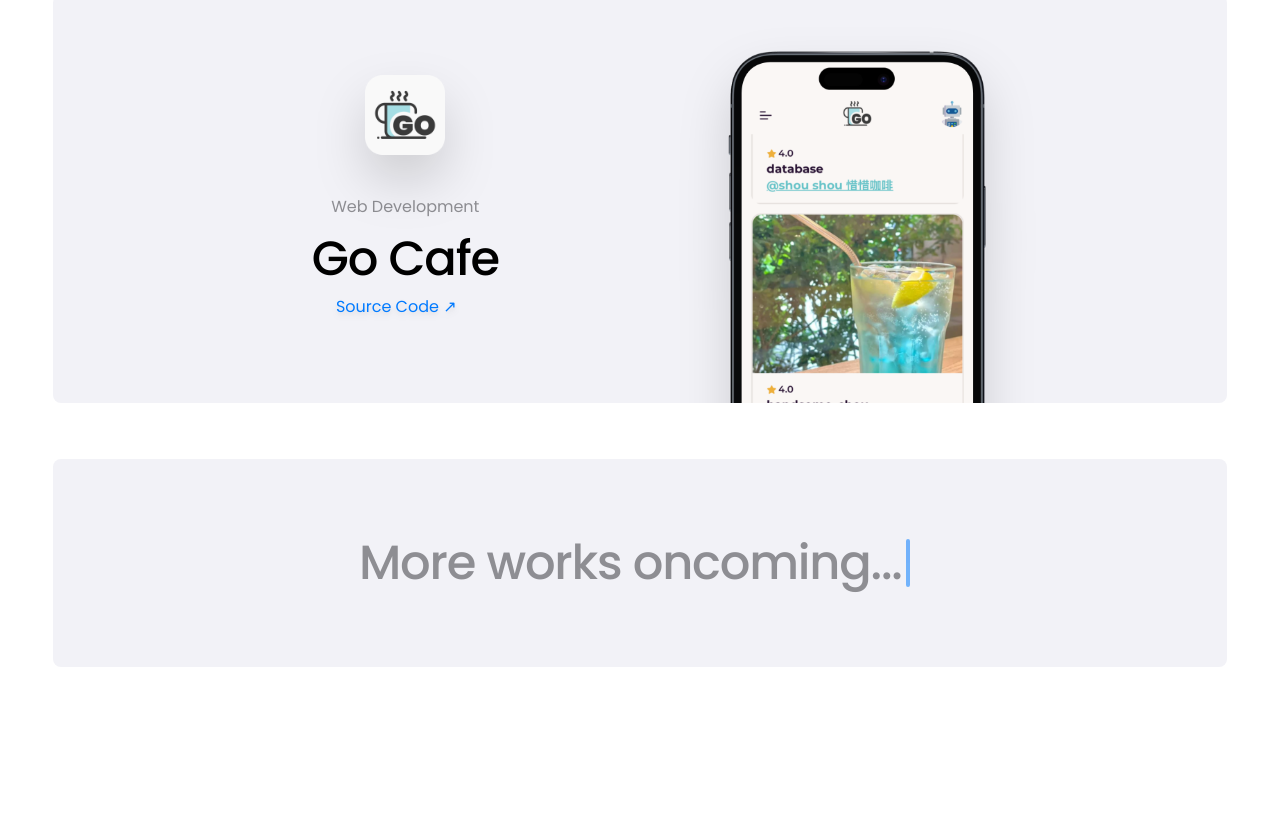
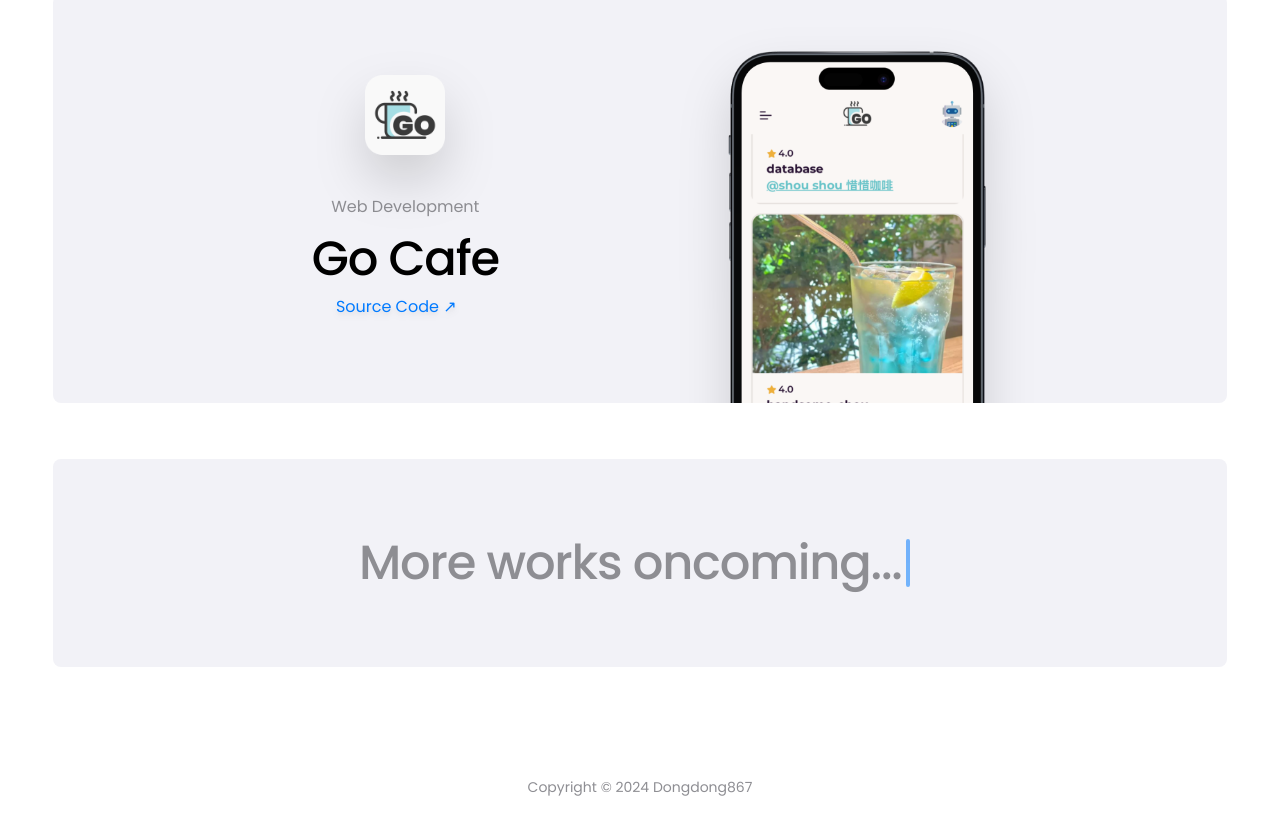
Before and after one commit to dongdong867/dongdong867.dev, a Next.js app: page /works in a window 1280 px wide. Shown: the part 2994-3821 px from the top of the page. Before the commit the page ends 3741 px from the top, so only its background shows below. Built offline with nearby package versions, Linux system fonts and the light colour scheme.

Commit message:
feat(layout): create footer component

```diff
--- a/src/app/layout.tsx
+++ b/src/app/layout.tsx
@@ -4,6 +4,7 @@ import "@/styles/globals.css";
 import "@/styles/colors.css";
 import ThemeProvider from "@/components/theme/theme-provider";
 import { Navbar } from "@/components/navbar";
+import { Footer } from "@/components/footer";
 
 const poppins = Poppins({
   subsets: ["latin"],
@@ -31,6 +32,7 @@ export default function RootLayout({
         >
           <Navbar />
           <main>{children}</main>
+          <Footer />
         </ThemeProvider>
       </body>
     </html>
--- /dev/null
+++ b/src/components/footer.tsx
@@ -0,0 +1,14 @@
+import { cn } from "@/lib/utils";
+
+export const Footer = () => {
+  return (
+    <div
+      className={cn(
+        "w-full h-20 text-center text-sm text-gray",
+        "flex justify-center place-items-center"
+      )}
+    >
+      <div className={cn("size-max")}>Copyright © 2024 Dongdong867</div>
+    </div>
+  );
+};
```
